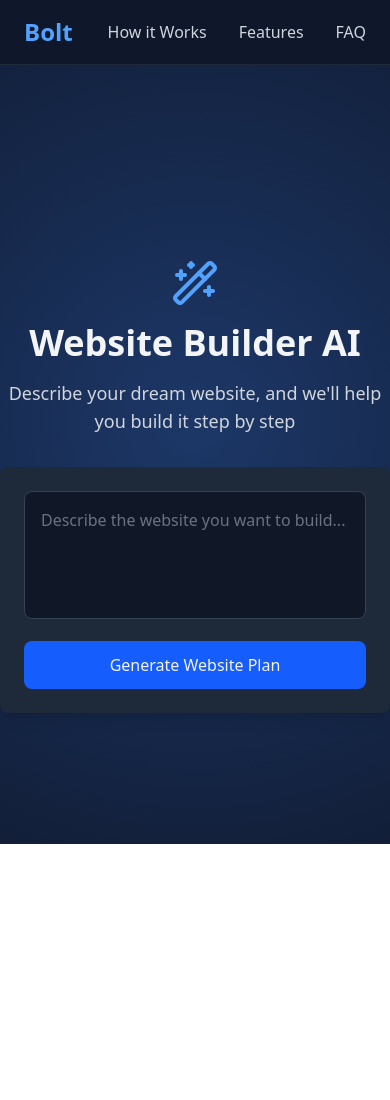
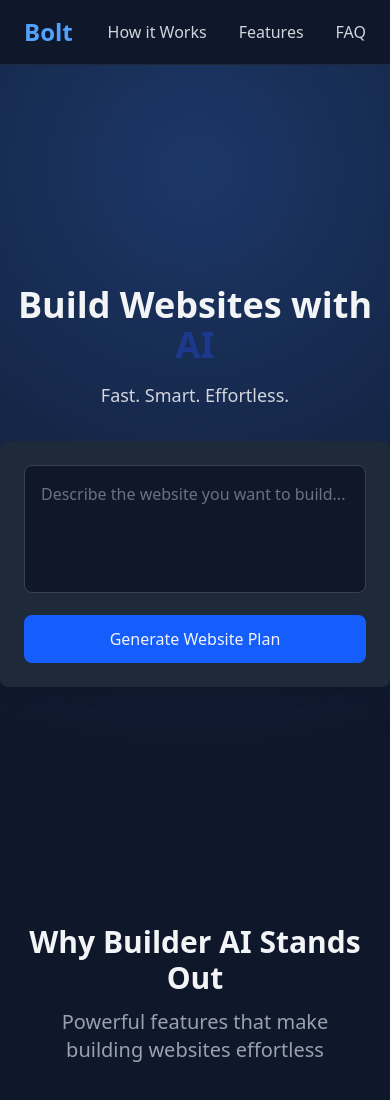
Before and after one commit to BharatKhatwani/Bolt-, a React (Vite) app in the folder frontend/: page / in a window 390 px wide. Shown: the top 1100 px of the page. Before the commit the page ends 844 px from the top, so only its background shows below. Built offline with nearby package versions, Linux system fonts and the light colour scheme.

Commit message:
'added home page'

```diff
--- a/frontend/src/Page/Home.tsx
+++ b/frontend/src/Page/Home.tsx
@@ -1,7 +1,11 @@
 import React, { useState } from "react";
 import { useNavigate } from "react-router-dom";
 import { Wand2 } from "lucide-react";
-import Navbar from "../components/Navbar"; // import Navbar
+import Navbar from "../components/Navbar";
+import Feature from "../components/feature";
+import Work from "../components/work";
+import Accordion from "../components/Accordian";
+import Footer from "../components/fotter";
 
 export function Home() {
   const [prompt, setPrompt] = useState("");
@@ -15,32 +19,36 @@ export function Home() {
   };
 
   return (
-    <div className="min-h-screen w-full bg-[#0f172a] relative flex items-center justify-center">
-      {/* Background Glow */}
+    <div className="min-h-screen w-full bg-[#0f172a] overflow-y-auto relative">
+      {/* Global Background Glow */}
       <div
-        className="absolute inset-0 z-0"
+        className="fixed inset-0 z-0 pointer-events-none"
         style={{
-          backgroundImage: `radial-gradient(circle 600px at 50% 50%, rgba(59,130,246,0.3), transparent)`,
+          backgroundImage: `radial-gradient(circle 600px at 50% 20%, rgba(59,130,246,0.3), transparent)`,
         }}
       />
 
       {/* Navbar */}
       <Navbar />
 
-      {/* Page Content */}
+      {/* Hero Section */}
+      <div className="relative min-h-screen flex items-center justify-center">
         <div className="relative z-10 max-w-2xl w-full flex flex-col items-center mt-32">
           <div className="text-center mb-8">
-          <div className="flex justify-center mb-4">
-            <Wand2 className="w-12 h-12 text-blue-400" />
-          </div>
-          <h1 className="text-4xl font-bold text-gray-100 mb-4">
-            Website Builder AI
+            {/* Hero Icon */}
+
+            {/* Heading */}
+            <h1 className="text-4xl md:text-5xl font-bold text-gray-100 mb-4">
+              Build Websites with <span className="text-blue-900">AI</span>
             </h1>
+
+            {/* Subheading */}
             <p className="text-lg text-gray-300">
-            Describe your dream website, and we'll help you build it step by step
+              Fast. Smart. Effortless.
             </p>
           </div>
 
+          {/* Hero Form */}
           <form onSubmit={handleSubmit} className="space-y-4 w-full">
             <div className="bg-gray-800 rounded-lg shadow-lg p-6">
               <textarea
@@ -59,5 +67,32 @@ export function Home() {
           </form>
         </div>
       </div>
+
+      {/* Features Section */}
+      <div className="relative z-10 max-w-6xl mx-auto px-6 py-20">
+        <div className="text-center mb-12">
+          <h2 className="text-3xl font-bold text-gray-100 mb-3">
+            Why Builder AI Stands Out
+          </h2>
+          <p className="text-xl text-gray-400">
+            Powerful features that make building websites effortless
+          </p>
+        </div>
+        <Feature />
+      </div>
+
+      {/* Work Section */}
+      <div className="relative z-10 max-w-6xl mx-auto px-6 py-20">
+        <Work />
+      </div>
+
+      {/* FAQ Section */}
+      <div className="relative z-10 max-w-6xl mx-auto px-6 py-20">
+        <Accordion />
+      </div>
+
+      {/* Footer */}
+      <Footer />
+    </div>
   );
 }
```
Lines whose indentation alone changed are shown as unchanged.
